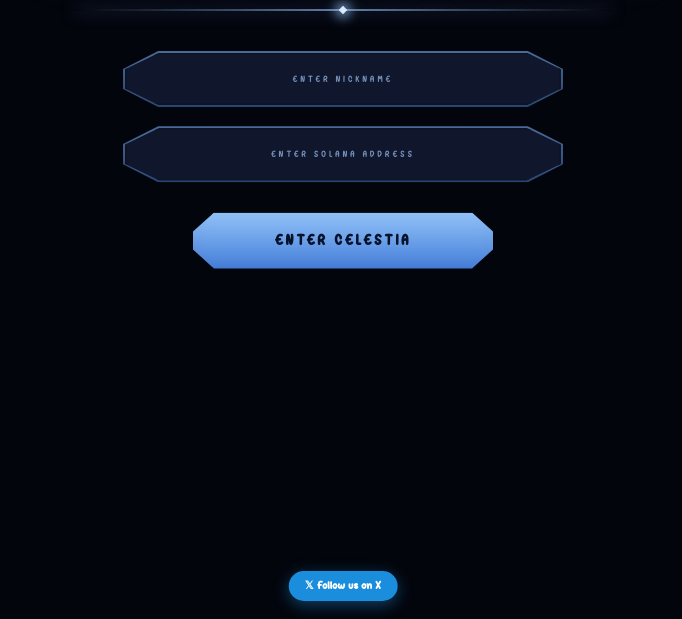
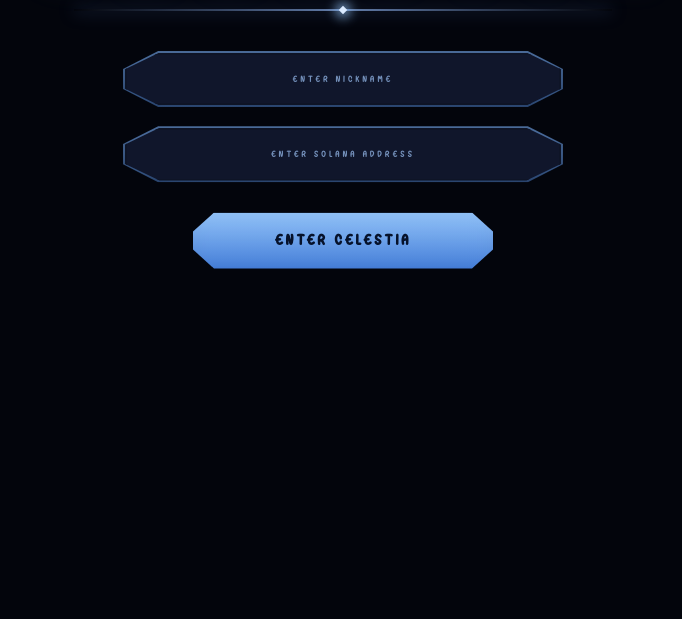
Before and after one commit to Blusick/CELESTIA, a website with bundled scripts: page public/index.html in a window 1280 px wide. Shown: the part 181-800 px from the top of the page, without its empty margins (297-979 px from the left). Built offline with nearby package versions, Linux system fonts and the light colour scheme.

Commit message:
Remove X bar from login page

```diff
--- a/public/index.html
+++ b/public/index.html
@@ -23,7 +23,6 @@
       <button id="btnGuest" class="enter-btn">Enter Celestia</button>
     </div>
   </div>
-  <a id="btnTwitterLogin" href="https://x.com/CelestiaSol1" target="_blank" rel="noopener" class="x-link login-x">𝕏 Follow us on X</a>
 </div>
 
 <!-- ── TOP-LEFT controls ───────────────────────────────── -->
```
